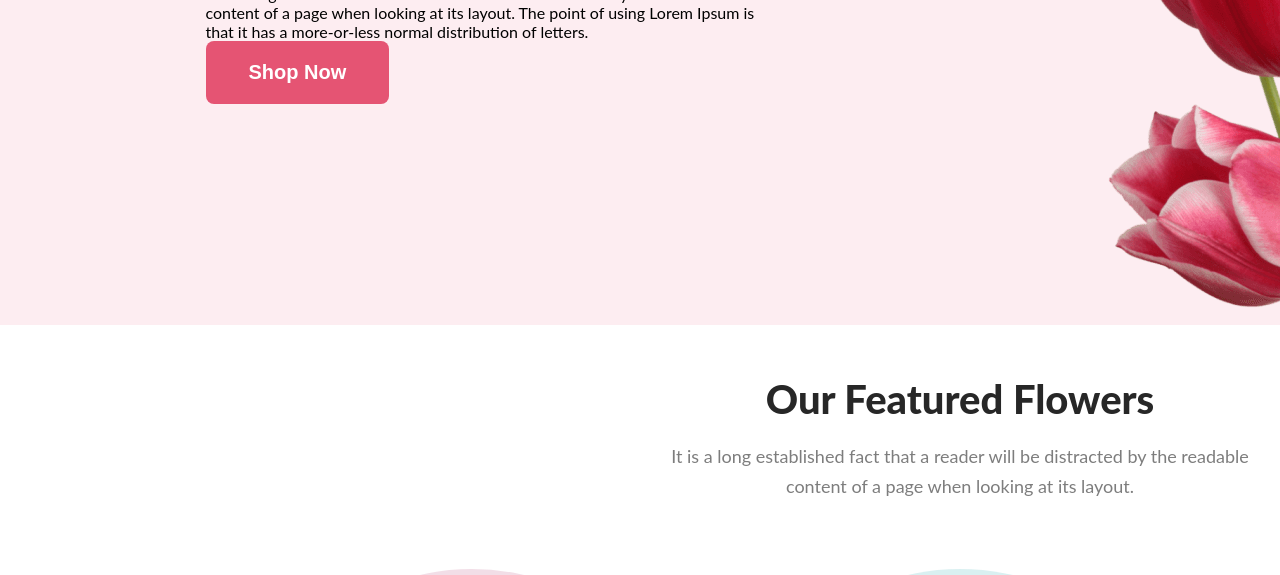
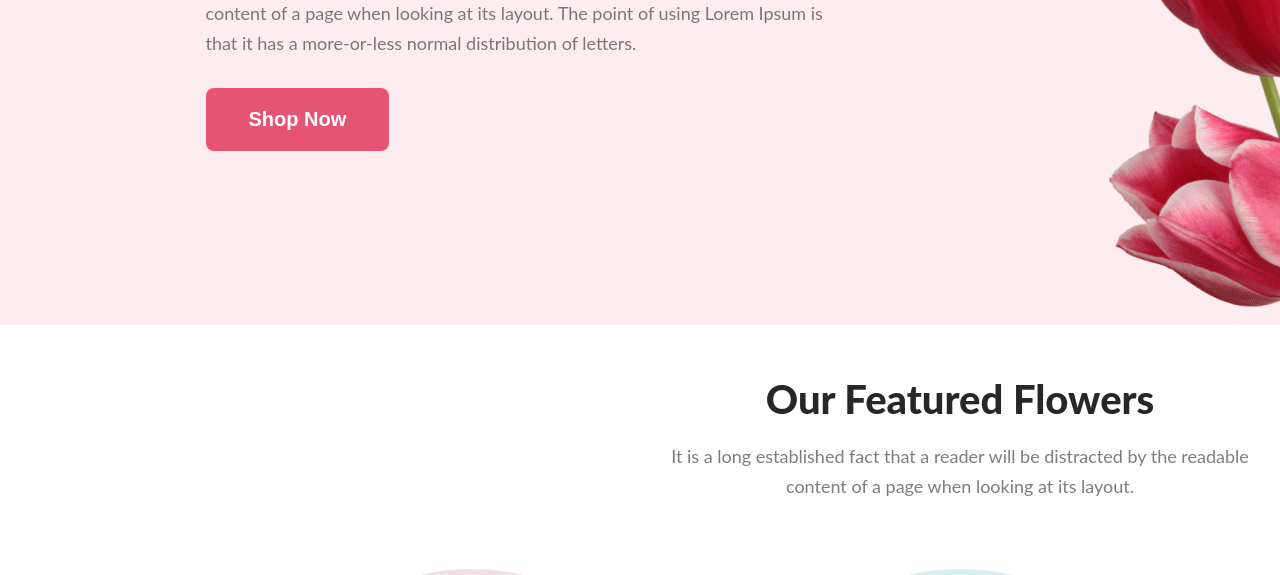
Before and after one commit to Jillurcf/flower-shop-assignment, a plain HTML site: page index.html in a window 1280 px wide. Shown: the part 525-1100 px from the top of the page. Drawn offline with Linux system fonts and the light colour scheme.

Commit message:
some changes in banner part

```diff
--- a/style.css
+++ b/style.css
@@ -29,6 +29,7 @@ body {
     font-weight: 400;
     line-height: 30px;
     margin: 32px 0;
+    padding: 10px;
 
 }
 
@@ -56,6 +57,14 @@ body {
     font-size: 80px;
     font-weight: 800;
 
+}
+
+.banner-content-left-part-description {
+    color: rgba(39, 39, 39, 0.60);
+    font-size: 18px;
+    font-weight: 400;
+    line-height: 30px;
+    padding: 30px 0;
 }
 
 .banner-img {
```
